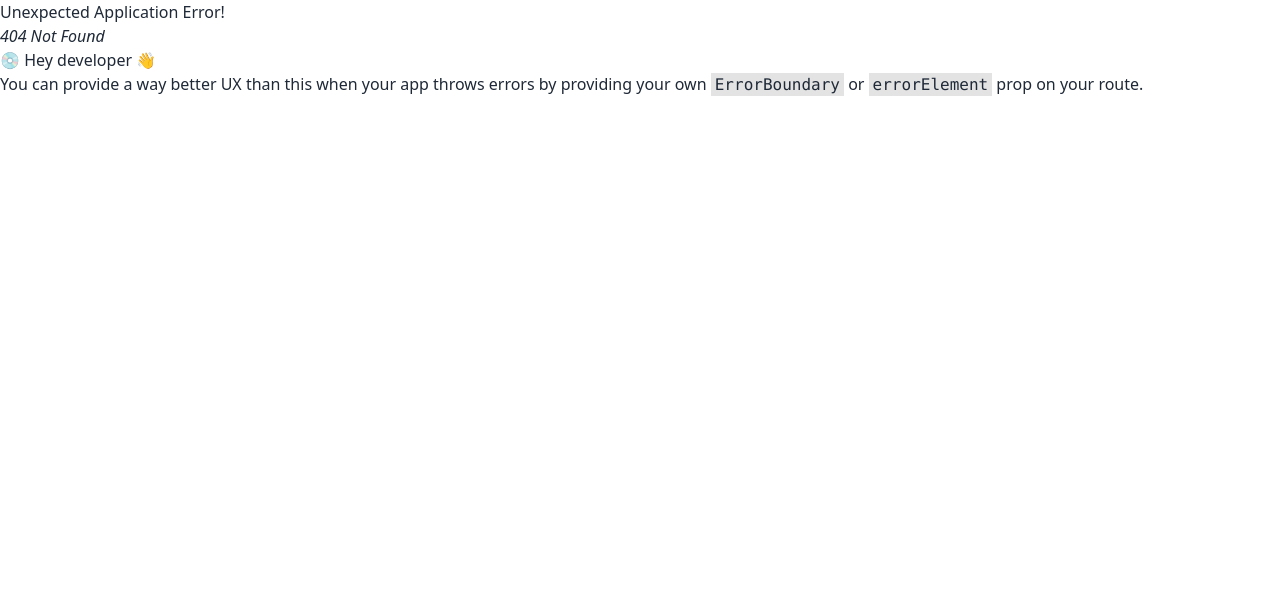
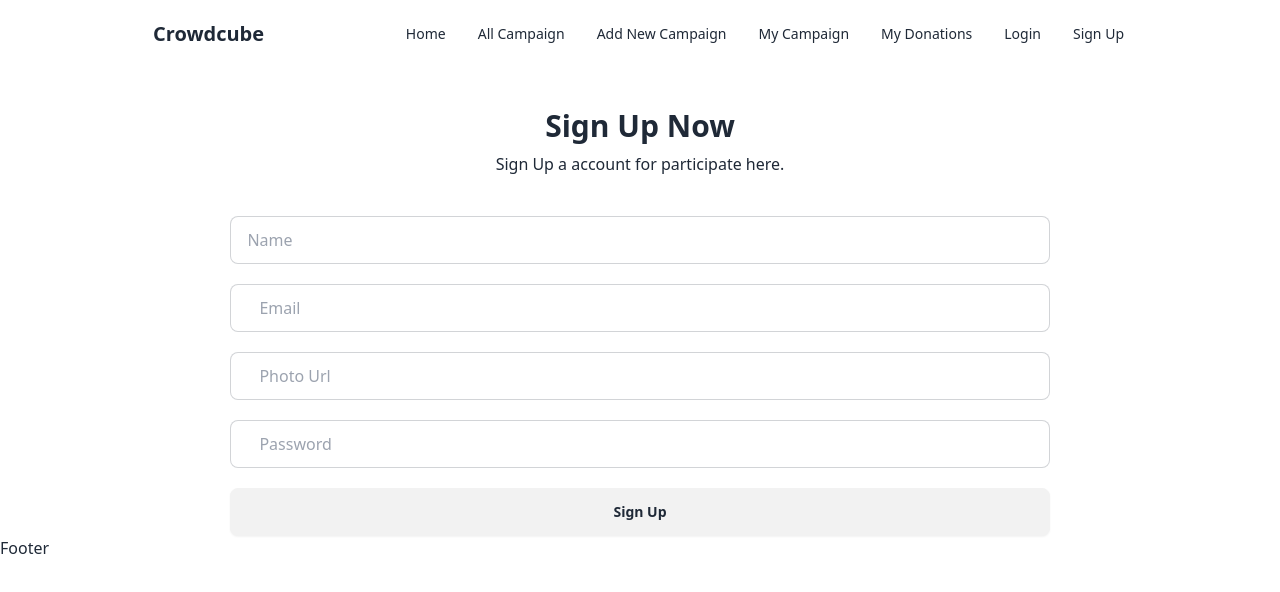
Before and after one commit to Sushanta65/Crowdcube-campaigns, a React (Vite) app: page /signUp in a window 1280 px wide. Before the commit this address had no page. Shown: the top 592 px of the page. Built offline with nearby package versions, Linux system fonts and the light colour scheme.

Commit message:
User Create With Email and Password Done./Sign Up Done

```diff
--- a/src/Layout/MainLayout.jsx
+++ b/src/Layout/MainLayout.jsx
@@ -1,15 +1,21 @@
-import { useContext } from 'react';
-import { AuthContext } from '../provider/AuthProvider';
+import { Outlet } from "react-router-dom";
+import Navbar from "../components/Navbar";
+import Footer from "../components/Footer";
 
 const MainLayout = () => {
-    const {name, age} = useContext(AuthContext)
-
-    return (
-        <div>
-            {name}
-            {age}
-        </div>
-    );
+  return (
+    <>
+      <section>
+        <Navbar></Navbar>
+      </section>
+      <section className="w-4/5 mx-auto">
+        <Outlet></Outlet>
+      </section>
+      <section>
+        <Footer></Footer>
+      </section>
+    </>
+  );
 };
 
 export default MainLayout;
--- /dev/null
+++ b/src/components/Footer.jsx
@@ -0,0 +1,10 @@
+
+const Footer = () => {
+    return (
+        <div>
+            Footer
+        </div>
+    );
+};
+
+export default Footer;
--- /dev/null
+++ b/src/components/Navbar.jsx
@@ -0,0 +1,82 @@
+import { useContext } from "react";
+import { Link } from "react-router-dom";
+import { AuthContext } from "../provider/AuthProvider";
+
+const Navbar = () => {
+
+  const {user} = useContext(AuthContext)
+
+  const links = (
+    <>
+      <li>
+        <Link to="/">Home</Link>
+      </li>
+      <li>
+        <Link to="/allCampaign">All Campaign</Link>
+      </li>
+      <li>
+        <Link to="/addNewCampaign">Add New Campaign</Link>
+      </li>
+      <li>
+        <Link to="/myCampaign">My Campaign</Link>
+      </li>
+      <li>
+        <Link to="/myDonation">My Donations</Link>
+      </li>
+      {user? <></>: <><li>
+        <Link to="/login">Login</Link>
+      </li>
+      <li>
+        <Link to="/signUp">Sign Up</Link>
+      </li></>}
+
+      {user?.email? <li className="relative group">
+        <button className="cursor-pointer">User</button>
+        <ul className="absolute left-0 top-8 hidden w-40 bg-base-100 p-2 shadow group-hover:block">
+          <li>
+            <span>{user.displayName}</span>
+          </li>
+          <li>
+            <button>Logout</button>
+          </li>
+        </ul>
+      </li>: <></>}
+    </>
+  );
+  return (
+    <div className="navbar bg-base-100 w-4/5 mx-auto">
+      <div className="navbar-start">
+        <div className="dropdown">
+          <div tabIndex={0} role="button" className="btn btn-ghost lg:hidden">
+            <svg
+              xmlns="http://www.w3.org/2000/svg"
+              className="h-5 w-5"
+              fill="none"
+              viewBox="0 0 24 24"
+              stroke="currentColor"
+            >
+              <path
+                strokeLinecap="round"
+                strokeLinejoin="round"
+                strokeWidth="2"
+                d="M4 6h16M4 12h8m-8 6h16"
+              />
+            </svg>
+          </div>
+          <ul
+            tabIndex={0}
+            className="menu menu-sm dropdown-content bg-base-100 rounded-box z-[1] mt-3 w-52 p-2 shadow"
+          >
+            {links}
+          </ul>
+        </div>
+        <a className="btn btn-ghost text-xl">Crowdcube</a>
+      </div>
+      <div className="navbar-center hidden lg:flex">
+        <ul className="menu menu-horizontal px-1">{links}</ul>
+      </div>
+    </div>
+  );
+};
+
+export default Navbar;
--- /dev/null
+++ b/src/pages/SignUp.jsx
@@ -0,0 +1,46 @@
+import { useContext } from "react";
+import { AuthContext } from "../provider/AuthProvider";
+
+const SignUp = () => {
+    const {createNewUser, users} = useContext(AuthContext)
+
+    const handleSingUp = (event) => {
+        event.preventDefault()
+        const form = event.target;
+        const name = form.name.value;
+        const email = form.email.value;
+        const photoUrl = form.photoUrl.value;
+        const password = form.password.value;
+
+        createNewUser(email, password, name, photoUrl)
+        console.log(users)
+    }
+
+  return (
+    <div className="text-center">
+      <div className="my-10">
+        <h2 className="font-bold text-3xl pb-2">Sign Up Now</h2>
+        <p>Sign Up a account for participate here.</p>
+      </div>
+      <div>
+        <form onSubmit={handleSingUp} className="w-4/5 mx-auto flex flex-col gap-5">
+          <label className="input input-bordered flex items-center gap-2">
+            <input className="grow" type="Name" placeholder="Name" name="name" />
+          </label>
+          <label className="input input-bordered flex items-center gap-2">
+            <input className="w-3/6 py-2 px-3" type="email" placeholder="Email" name="email" />
+          </label>
+          <label className="input input-bordered flex items-center gap-2">
+            <input className="w-3/6 py-2 px-3" type="url" placeholder="Photo Url" name="photoUrl" />
+          </label>
+          <label className="input input-bordered flex items-center gap-2">
+            <input className="w-3/6 py-2 px-3" type="password" placeholder="Password" name="password" />
+          </label>
+          <input className="btn" type="submit" value='Sign Up' />
+        </form>
+      </div>
+    </div>
+  );
+};
+
+export default SignUp;
--- a/src/provider/AuthProvider.jsx
+++ b/src/provider/AuthProvider.jsx
@@ -1,14 +1,37 @@
-import { createContext } from 'react';
+import { createContext, useState } from 'react';
+import { auth } from '../../firebase.init';
+import { createUserWithEmailAndPassword, updateProfile } from 'firebase/auth';
 
 export const AuthContext = createContext()
 
 const AuthProvider = ({children}) => {
+    const [user, setUser] = useState(null)
+    const [error, setError] = useState('')
+
+    const createNewUser = (email, password, name, photoUrl) => {
+        createUserWithEmailAndPassword(auth, email, password)
+        .then(() => {
+            updateProfile(auth.currentUser, {
+                displayName: name,
+                photoURL: photoUrl
+            })
+            .then(() => {
+                setUser({...auth.currentUser})
+            })
+            .catch(err => setError(err.message))
+        })
+        .catch(err => setError(err.message))
+    }
+
 
     const userInfo = {
-        name: 'test',
-        age: '12'
+        createNewUser,
+        user,
+        setUser
     }
 
+    console.log(user)
+console.log(error)
     return (
         <AuthContext.Provider value={userInfo}>
             {children}
```
Also changed, not shown: src/route/router.jsx (+8 -1 lines), 1 other file (tests, documents, lock files or other folders).
